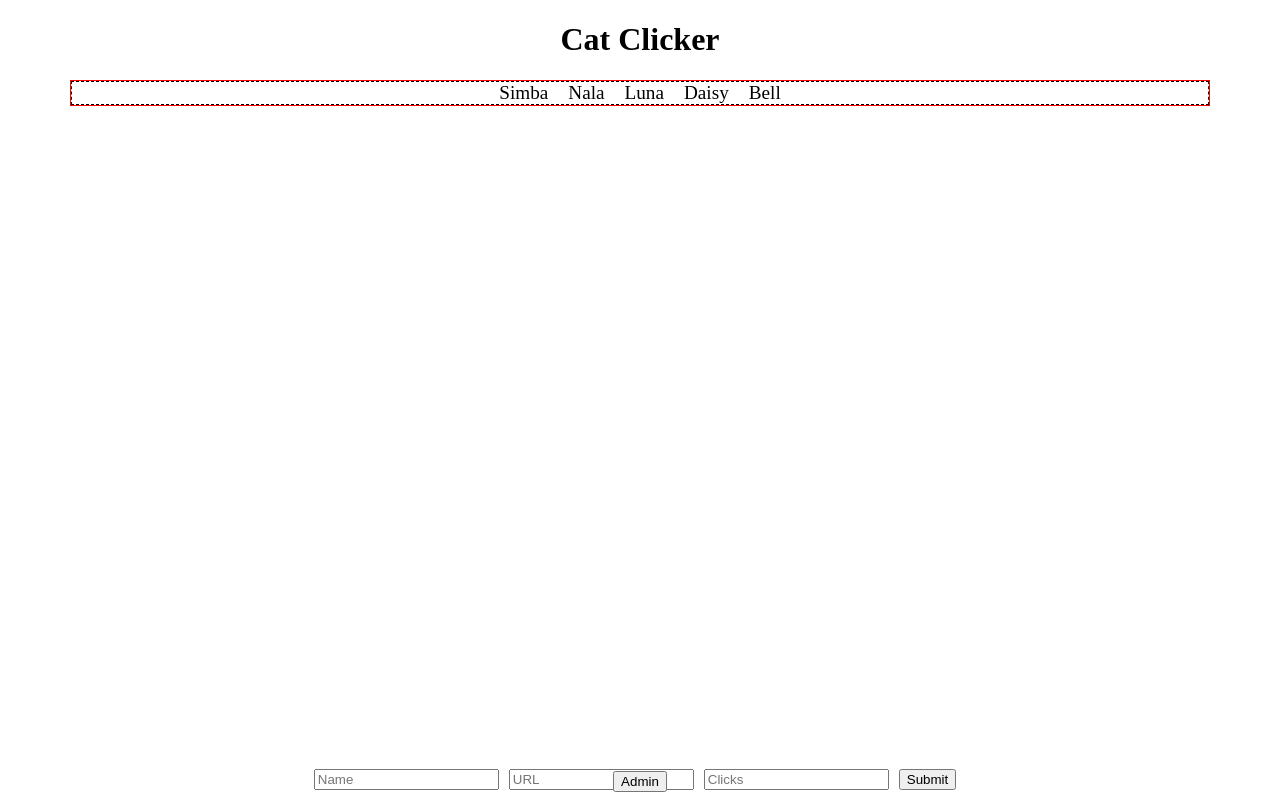
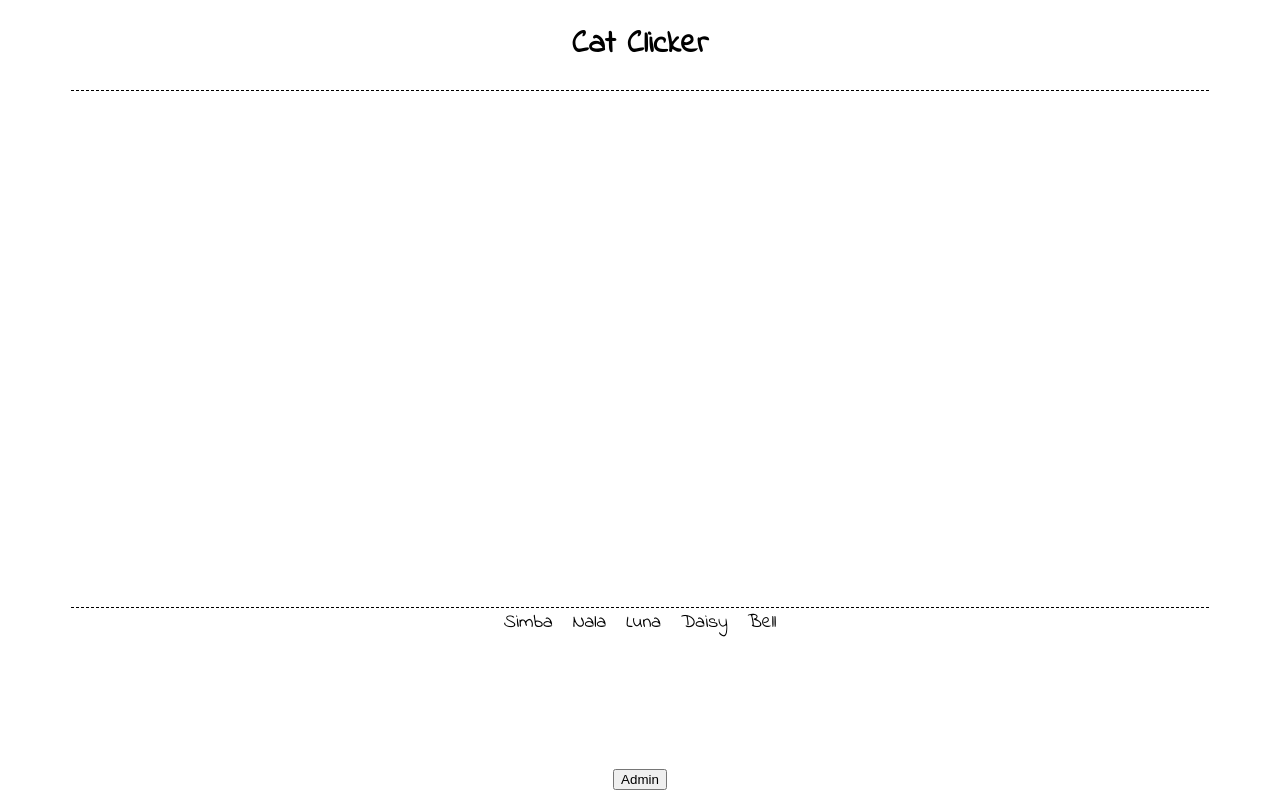
Before and after one commit to jakarlse88/cat-clicker, a website: page src/index.html in a window 1280 px wide. Drawn offline with nearby package versions, Linux system fonts and the light colour scheme; files that its build step writes are made by us from their sources.

Commit message:
FEATURE: admin btn opens admin panel

```diff
--- a/src/index.html
+++ b/src/index.html
@@ -6,6 +6,7 @@
     <meta http-equiv="X-UA-Compatible" content="ie=edge">
     <script src="https://ajax.googleapis.com/ajax/libs/jquery/3.3.1/jquery.min.js"></script>
     <link rel="stylesheet" href="css/main.css">
+    <link href="https://fonts.googleapis.com/css?family=Indie+Flower" rel="stylesheet">
     <script src="js/main.js"></script>
     <title>Cat Clicker</title>
 </head>
@@ -25,7 +26,7 @@
         </section>
 
         <!-- Admin panel -->
-        <section id="admin-panel">
+        <section class="admin-panel">
         </section>
     </main>
 
--- a/src/js/main.js
+++ b/src/js/main.js
@@ -88,6 +88,11 @@ $(() =>{
 			view.displayRender();
 			view.admBtnRender();
 			view.admPanelRender();
+
+			$('#admin-btn').click(() => {
+				$('#admin-btn').toggleClass('hide');
+				$('#admin-panel').toggleClass('hide');
+			});
 		},
 
 		listRender: () => {
@@ -118,13 +123,13 @@ $(() =>{
 		},
 
 		admPanelRender: () => {
-			let panelHTML = '<form>' +
+			let panelHTML = '<form class="hide" id="admin-panel">' +
 							'<input type="text" placeholder="Name" id="admin-name">' +
 							'<input type="text" placeholder="URL" id ="admin-url">' +
 							'<input type="text" placeholder="Clicks" id="admin-clicks">' +
 							'<input type="submit" value="Submit" id="admin-submit">' +
 						'</form>';
-			$('#admin-panel').append( panelHTML );
+			$('.admin-panel').append( panelHTML );
 		}
 	};
 
--- a/src/scss/main.scss
+++ b/src/scss/main.scss
@@ -1,11 +1,12 @@
 body {
     font-size: 100%;
+    font-family: 'Indie Flower', cursive;
 }
 
 main {
     width: 90%;
-    border: 1px solid red;
     margin: 0 auto;
+    border-top: 1px dashed black;
 }
 
 header {
@@ -20,6 +21,9 @@ header {
     display: flex;
     flex-direction: row;
     flex-wrap: wrap;
+    width: 660px;
+    height: 500px;
+    margin: 0 auto;
 }
 
 .cat-name {
@@ -35,10 +39,12 @@ header {
 
 .cat-img img {
     max-width: 640px;
+    max-height: 420px;
 }
 
 .cat-selection {
-    border: 1px dashed black;
+    border-top: 1px dashed black;
+    margin: 1em 0;
 }
 
 .cat-selection ul {
```
Also changed, not shown: build/css/main.css, build/index.html, build/js/main.js.
